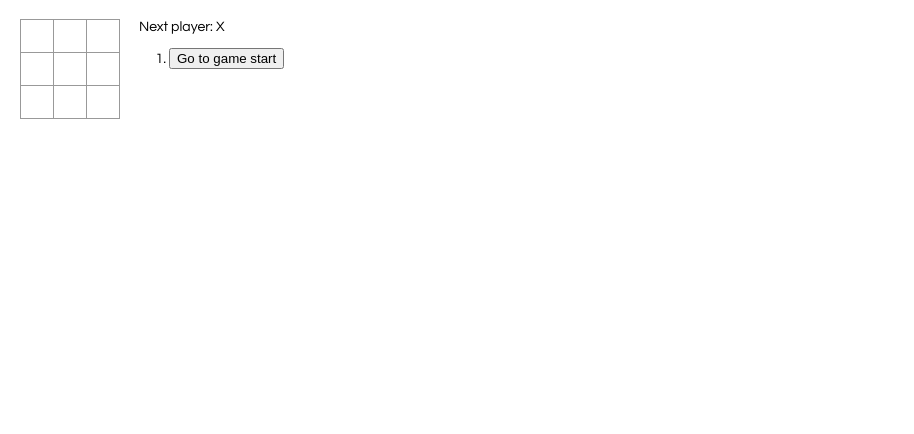
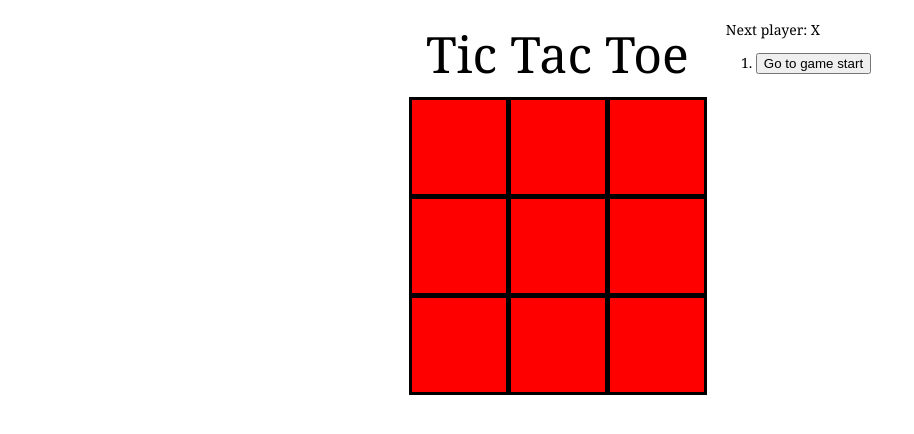
Before and after one commit to BdotWALL/TIC_TAC_TOE, a React app: page / in a window 1280 px wide. Shown: the whole page, without its empty margins (0-914 px from the left). Built offline with nearby package versions, Linux system fonts and the light colour scheme.

Commit message:
CSS/JS update

```diff
--- a/src/index.css
+++ b/src/index.css
@@ -1,5 +1,5 @@
 body {
-    font: 14px "Century Gothic", Futura, sans-serif;
+    font: 14px "georgia",  sans-serif;
     margin: 20px;
   }
 
@@ -17,19 +17,26 @@ body {
     margin-bottom: 10px;
   }
 
+  #title {
+      text-align: center;
+      margin-bottom: 10px;
+      font-size: 50px
+  }
+
   .square {
-    background: #fff;
-    border: 1px solid #999;
+    background: red;
+    border: 3px solid black;
     float: left;
-    font-size: 24px;
+    font-size: 75px;
     font-weight: bold;
     line-height: 34px;
-    height: 34px;
+    height: 100px;
     margin-right: -1px;
     margin-top: -1px;
     padding: 0;
     text-align: center;
-    width: 34px;
+    width: 100px;
+    color: gold
   }
 
   .square:focus {
@@ -43,6 +50,7 @@ body {
   .game {
     display: flex;
     flex-direction: row;
+    justify-content: center;
   }
 
   .game-info {
--- a/src/index.js
+++ b/src/index.js
@@ -129,6 +129,7 @@ class Game extends React.Component {
     return (
       <div className="game">
         <div className="game-board">
+        <div id="title">Tic Tac Toe</div>
           <Board
             squares={current.squares}
             onClick={i => this.handleClick(i)}
```
